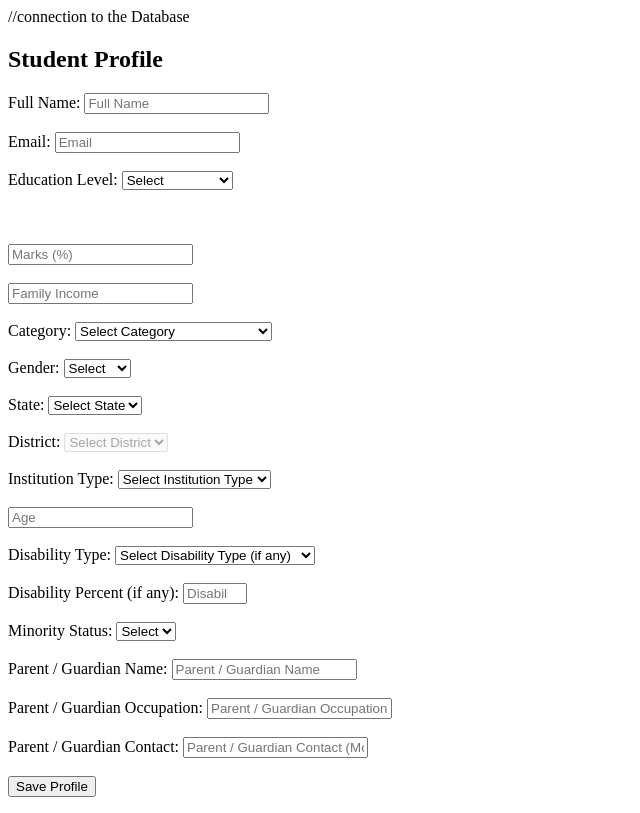
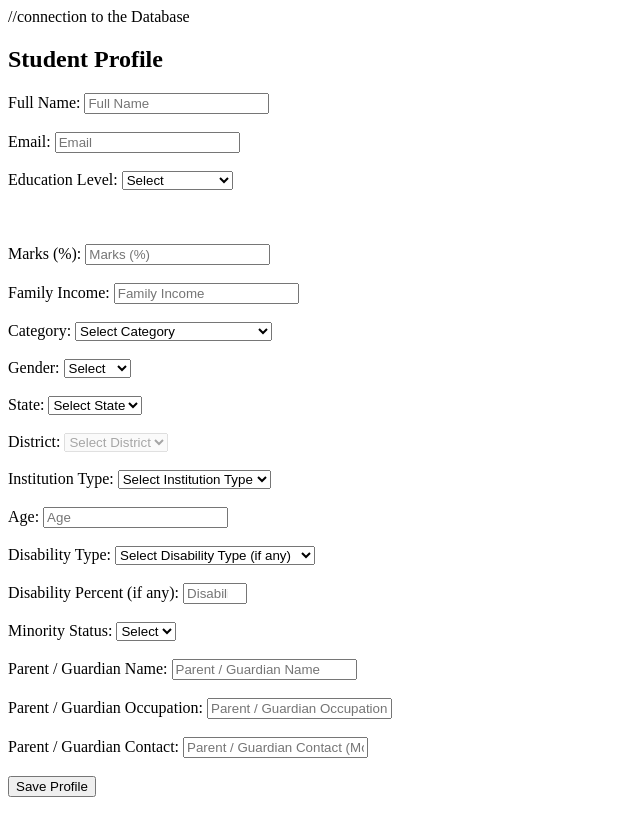
Before and after one commit to DHRUPAL5404/Scholarship-finder, a PHP site: page /profile.php in a window 1280 px wide. Shown: the whole page, without its empty margins (0-640 px from the left). Run offline with PHP 8.4, Linux system fonts and the light colour scheme; the visitor is signed in with stand-in values (Sample User, id 1); data that the repository does not hold is empty.

Commit message:
Add label names to Age, Family Income, and Marks fields

```diff
--- a/profile.php
+++ b/profile.php
@@ -576,7 +576,10 @@ document.addEventListener('DOMContentLoaded', function() {
         <input type="text" id="current_year" name="current_year" placeholder="Current Year" value="<?= $profile['current_year'] ?? '' ?>" required><br><br>
     </div>
 
+    Marks (%):
     <input type="number" name="marks" placeholder="Marks (%)" value="<?= $profile['marks'] ?? '' ?>" required><br><br>
+
+    Family Income:
     <input type="number" name="family_income" placeholder="Family Income" value="<?= $profile['family_income'] ?? '' ?>" required><br><br>
 
     Category:
@@ -616,7 +619,7 @@ document.addEventListener('DOMContentLoaded', function() {
         <option value="University" <?= ($profile && $profile['institution_type']=='University')?'selected':'' ?>>University</option>
     </select><br><br>
 
-
+    Age:
     <input type="number" name="age" placeholder="Age" value="<?= $profile['age'] ?? '' ?>" required><br><br>
 
     Disability Type:
```
